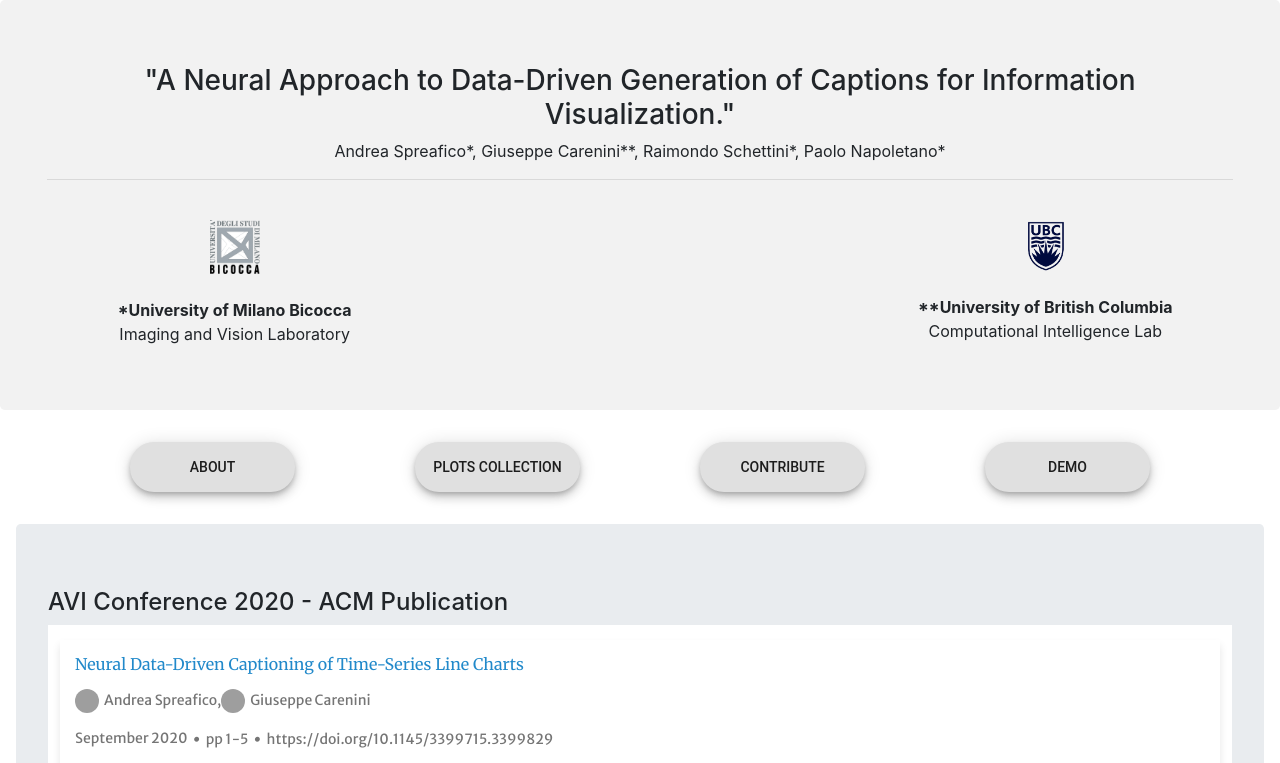
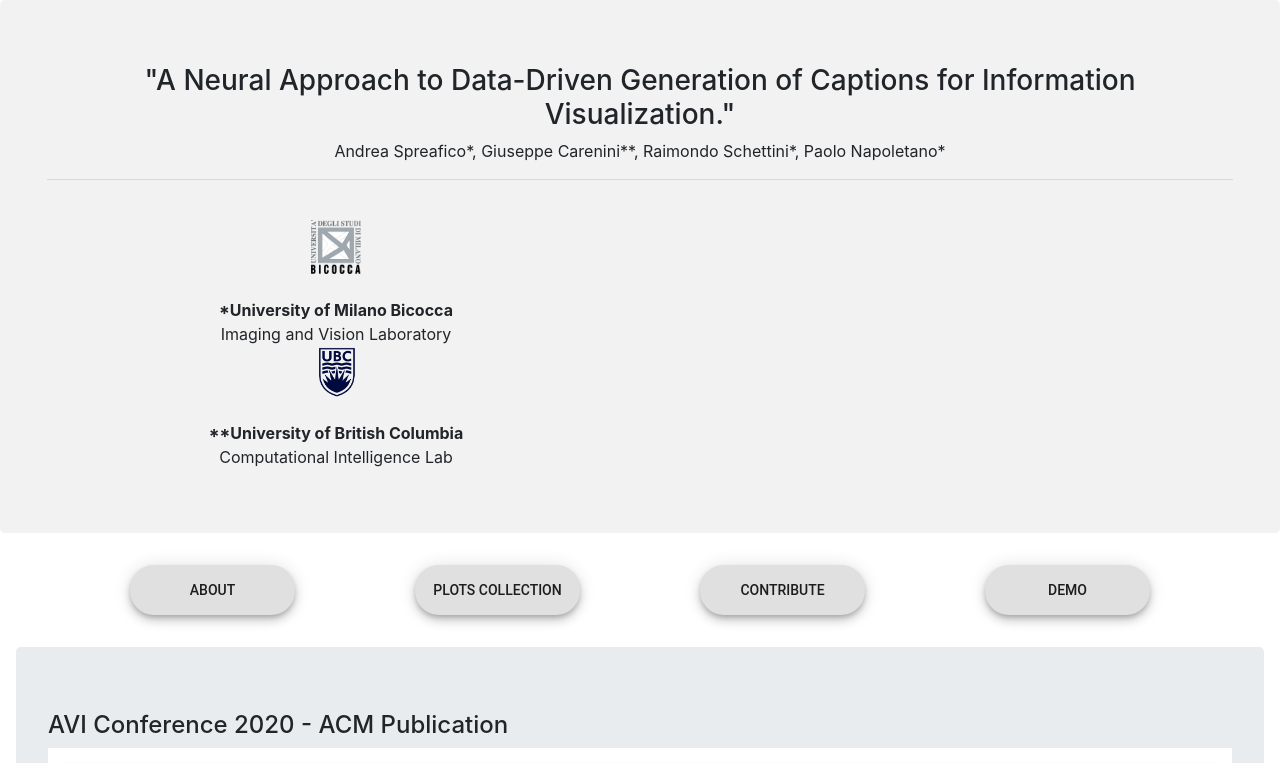
Before and after one commit to Sprea22/NeuralCaptiongSystem_WebAppUI, a React (Create React App) app in the folder client/: page / in a window 1280 px wide. Shown: the top 763 px of the page. Built offline with nearby package versions, Linux system fonts and the light colour scheme; grey boxes are pictures that could not be loaded; the HTML template or start-up script is replaced by a standard one.

Commit message:
Fix top navbar sizes

```diff
--- a/client/src/pageComponents/Navbar.js
+++ b/client/src/pageComponents/Navbar.js
@@ -41,18 +41,18 @@ class NavbarApp extends Component {
           <hr/><br/>
 
             <Row class="align-items-center">
-              <Col xs="4" align="center">
+            <div class="col-4 col-md-6" align="center">
               <img src={unimib} alt={"No pic available"}  width="50" /><br/><br/>
                 <b> *University of Milano Bicocca </b><br/>
                 Imaging and Vision Laboratory
-              </Col>
-              <Col xs="4" align="center">
-              </Col>
-              <Col xs="4" align="center">
+              </div>
+              <div class="col-4 col-md-0" align="center">
+              </div>
+              <div class="col-4 col-md-6" align="center">
                 <img src={ubc} alt={"No pic available"}  width="50" /><br/><br/>
                 <b> **University of British Columbia </b><br/>
                 Computational Intelligence Lab
-              </Col>
+              </div>
             </Row>
           </Container>
         </Jumbotron>
```
